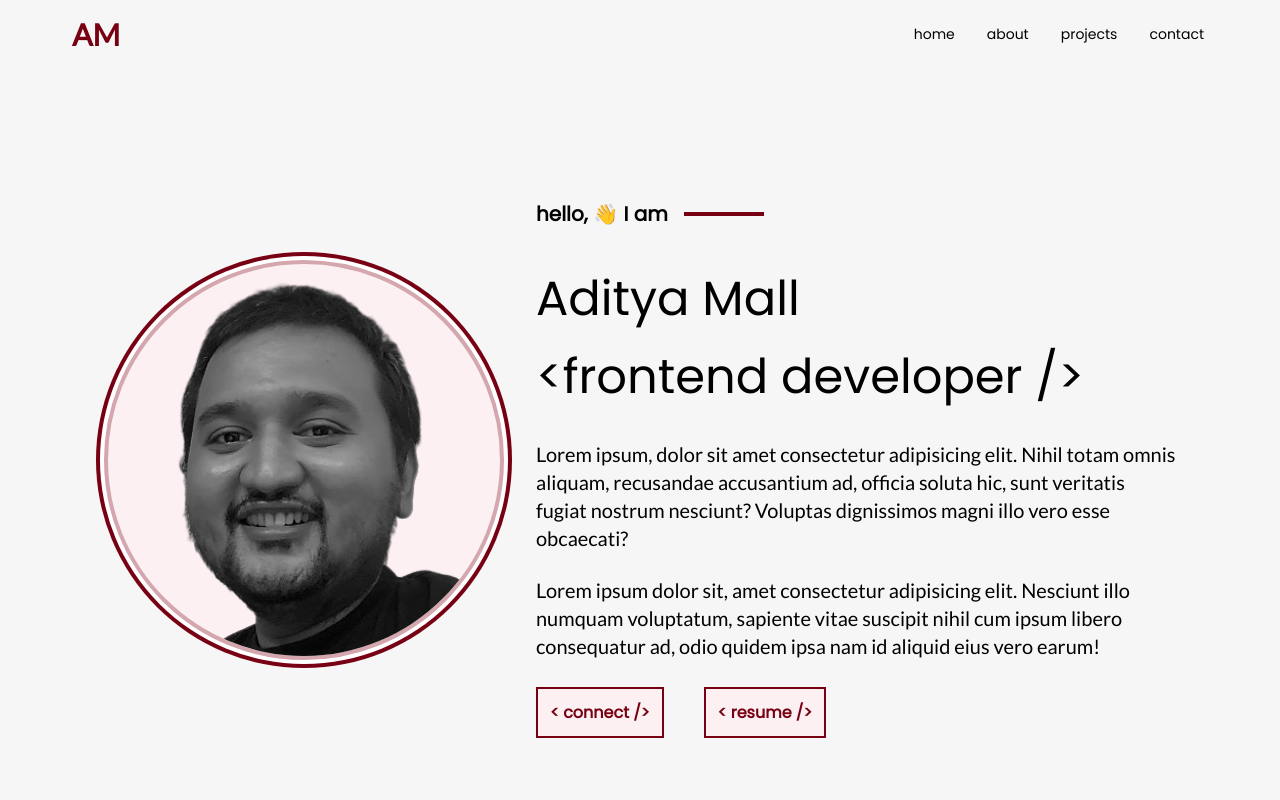
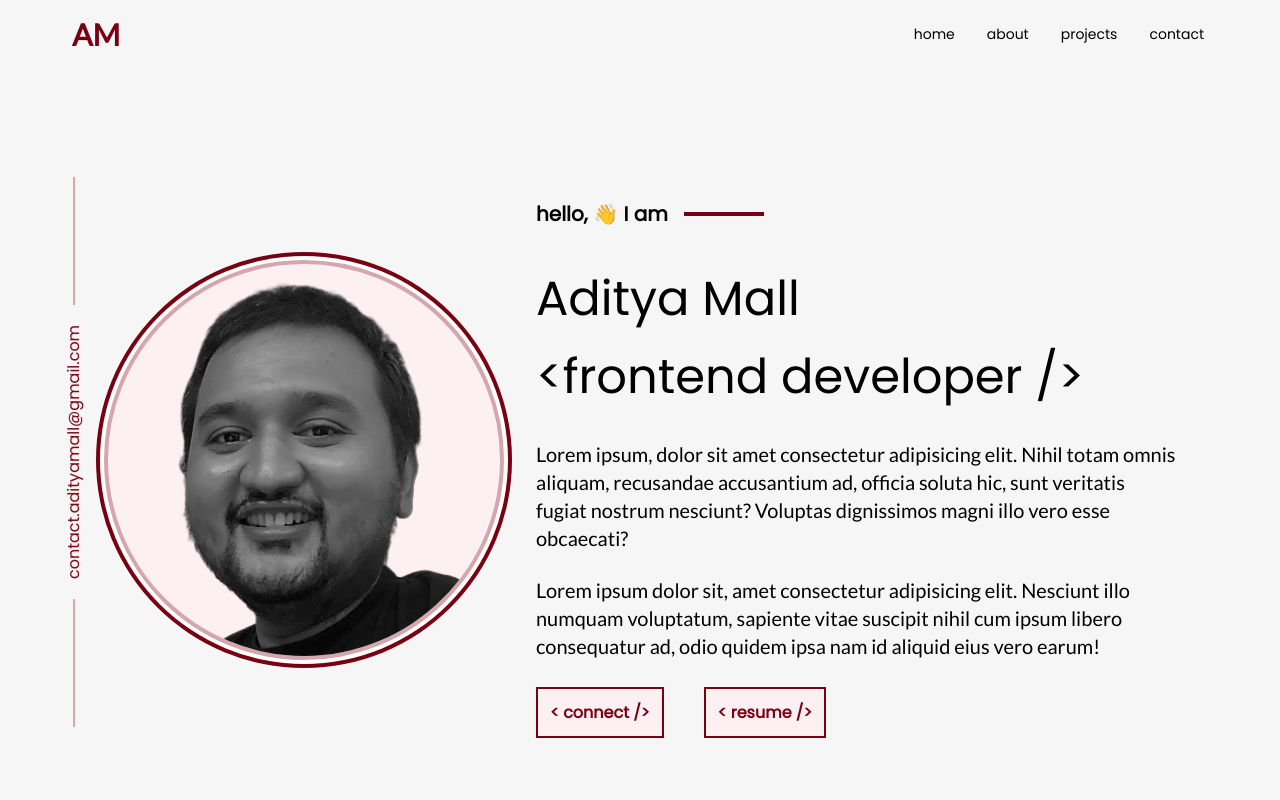
Before and after one commit to iamadityamall/personal-portfolio, a React (Create React App) app: page / in a window 1280 px wide. Shown: the top 800 px of the page. Built offline with nearby package versions, Linux system fonts and the light colour scheme.

Commit message:
sidebar email added

```diff
--- a/src/App.js
+++ b/src/App.js
@@ -8,6 +8,7 @@ import ProjectsSection from "./components/Home/ProjectsSection";
 import ContactSection from "./components/Home/ContactSection";
 import { useEffect } from "react";
 import { animateScroll as scroll } from "react-scroll";
+import VerticalEmailSection from "./components/Home/VerticalEmailSection";
 
 const App = () => {
 
@@ -20,6 +21,7 @@ const App = () => {
       <section className="w-[90vw] mx-auto">
         <Navbar />
         <Sidebar />
+        <VerticalEmailSection/>
         <HeroSection />
         <AboutSection />
         <ProjectsSection />
--- /dev/null
+++ b/src/components/Home/VerticalEmailSection.jsx
@@ -0,0 +1,15 @@
+import React from 'react'
+
+const VerticalEmailSection = () => {
+  return (
+    <div className='xl:-rotate-90 xl:top-[55%] xl:left-[-15.7%] xl:fixed '>
+      <div className="flex items-center space-x-5 justify-center">
+        <div className="h-0.5 w-32 bg-lightPurple"></div>
+        <p className="font-Poppins text-darkPurple">contact.adityamall@gmail.com</p>
+        <div className="h-0.5 w-32 bg-lightPurple"></div>
+      </div>
+    </div>
+  );
+}
+
+export default VerticalEmailSection
```
